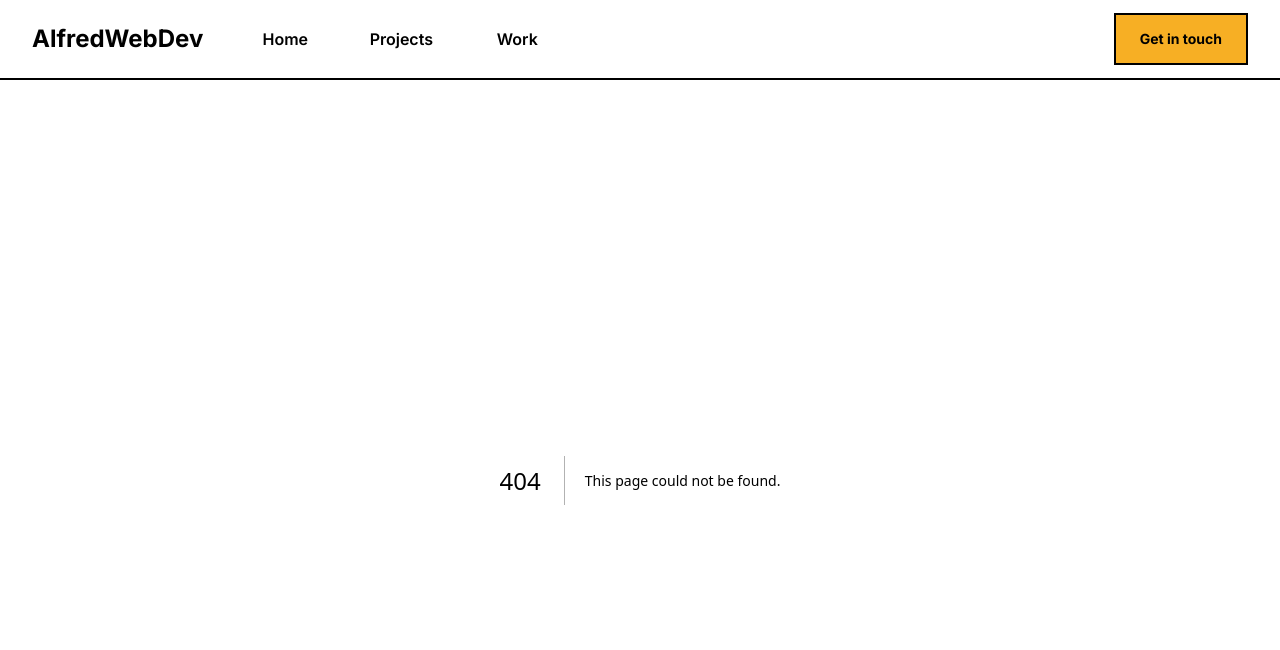
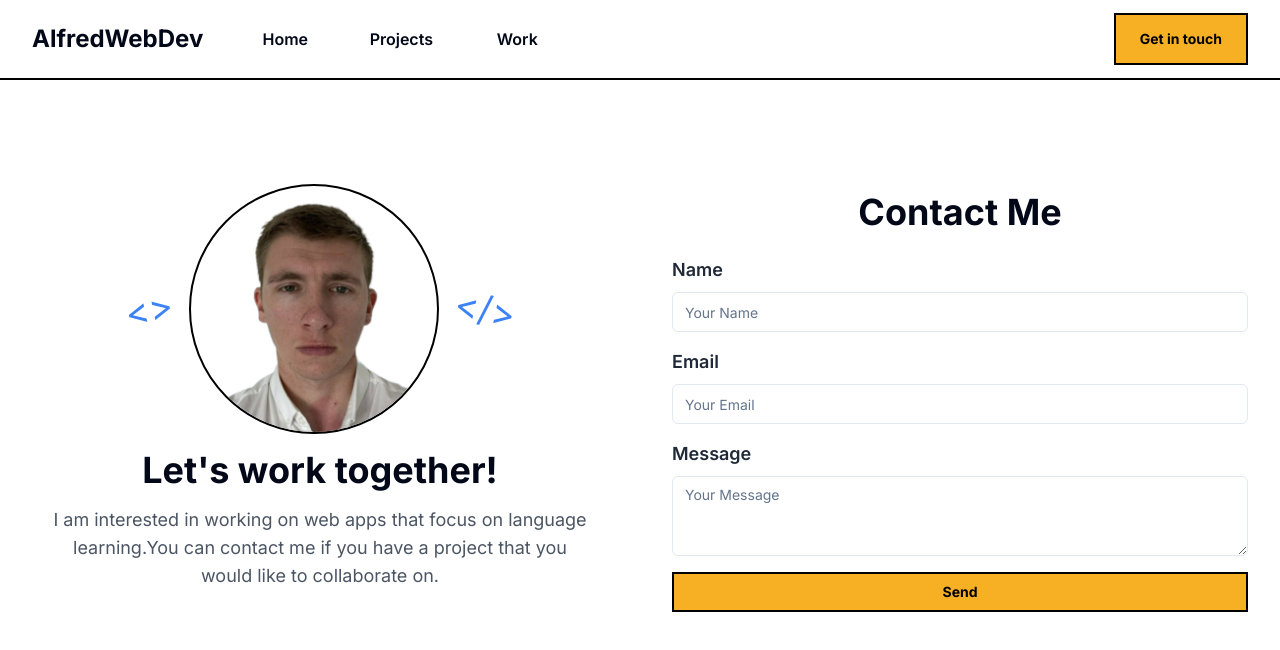
Before and after one commit to alfredonline/personal-portfolio, a Next.js app: page /contact in a window 1280 px wide. Before the commit this address had no page. Shown: the top 650 px of the page. Built offline with nearby package versions, Linux system fonts and the light colour scheme.

Commit message:
add contatc page

```diff
--- a/package.json
+++ b/package.json
@@ -12,6 +12,7 @@
     "@radix-ui/react-dialog": "^1.1.1",
     "@radix-ui/react-scroll-area": "^1.1.0",
     "@radix-ui/react-slot": "^1.1.0",
+    "@sendgrid/mail": "^8.1.3",
     "class-variance-authority": "^0.7.0",
     "clsx": "^2.1.1",
     "lucide-react": "^0.411.0",
--- /dev/null
+++ b/src/app/contact/page.tsx
@@ -0,0 +1,26 @@
+import HireMe from "@/components/cards/hireMe";
+import ContactForm from "@/components/contactForm";
+
+const Page = () => {
+  return (
+    <div className="grid grid-cols-1 md:grid-cols-2 h-screen">
+      <div className="h-full">
+        <br />
+        <br />
+        <br />
+        <HireMe
+            isContactPage={true}
+        />
+      </div>
+      <div className="flex flex-col p-8">
+        <h2 className="text-4xl font-bold text-center mt-20">Contact Me</h2>
+        <br />
+        <ContactForm
+
+        />
+      </div>
+    </div>
+  );
+};
+
+export default Page;
--- a/src/app/project/[slug]/page.tsx
+++ b/src/app/project/[slug]/page.tsx
@@ -1,26 +1,7 @@
 import { projects } from "../../../../config/site-data";
+import Container from "@/components/container";
 
-import { cn } from "@/lib/utils";
 
-function Container(props: {
-  children: React.ReactNode;
-  className?: string;
-  large?: boolean;
-  alt?: boolean;
-}) {
-  return (
-    <div
-      className={cn(
-        "container px-8 mx-auto xl:px-5",
-        props.large ? " max-w-screen-xl" : " max-w-screen-lg",
-        !props.alt && "py-5 lg:py-8",
-        props.className
-      )}
-    >
-      {props.children}
-    </div>
-  );
-}
 
 const getProject = (slug: string) => {
   const project = projects.find((project) => project.slug === slug);
--- /dev/null
+++ b/src/components/cards/hireMe.tsx
@@ -0,0 +1,48 @@
+import Image from "next/image";
+import { Button } from "@/components/ui/button";
+import { hireMeParagraph } from "../../../config/site-data";
+
+function HireMe({ isContactPage }: { isContactPage?: boolean }) {
+  return (
+    <div className="flex flex-col items-center gap-4 mx-auto max-w-[600px] p-8">
+      <div className="flex items-center gap-4">
+        <h2
+          className="text-4xl -rotate-12 hidden md:block"
+          style={{
+            color: "#3b82f6",
+          }}
+        >
+          &lt;&gt;
+        </h2>
+        <Image
+          src="/me.png"
+          alt="Hire me"
+          className="object-cover rounded-full border-2 border-black"
+          width={250}
+          height={250}
+        />
+        <h2
+          className="text-4xl rotate-12 hidden md:block"
+          style={{
+            color: "#3b82f6",
+          }}
+        >
+          &lt;/&gt;
+        </h2>
+      </div>
+      <h2 className="text-4xl font-bold">Let&apos;s work together!</h2>
+      <p className="text-lg text-gray-600"
+        style={{
+            textAlign: isContactPage ? "center" : "left",
+        }}
+      >{hireMeParagraph}</p>
+      {!isContactPage && (
+        <Button variant="default" size="default">
+          Contact me
+        </Button>
+      )}
+    </div>
+  );
+}
+
+export default HireMe;
--- /dev/null
+++ b/src/components/contactForm/index.tsx
@@ -0,0 +1,60 @@
+import sgMail from "@sendgrid/mail";
+import { Input } from "../ui/input";
+import { Textarea } from "../ui/textarea";
+import { Button } from "../ui/button";
+
+const ContactForm = () => {
+  // Handle form submission
+  async function handleSubmit(formData: FormData) {
+    "use server";
+    console.log("Form Data", formData);
+    sgMail.setApiKey(process.env.SENDGRID_API_KEY!);
+    const rawformData = {
+      to: process.env.SENDGRID_TO_EMAIL!,
+      from: process.env.SENDGRID_FROM_EMAIL!,
+      subject: `New message from ${formData.get("name")}`,
+      text: formData.get("message"),
+    };
+
+    try {
+      await sgMail.send({
+        ...rawformData,
+        text: `From: ${formData.get("email")}\n\n${formData.get("message")}`,
+      });
+      console.log("Email Send Successfully!");
+    } catch (error) {
+      // Send an error response
+      console.log(error);
+      console.log("Something went wrong, please try again!");
+    }
+  }
+
+  return (
+    <form action={handleSubmit} className="flex flex-col gap-4">
+      <div className="flex flex-col gap-2">
+        <label htmlFor="name" className="text-lg font-semibold text-gray-800">
+          Name
+        </label>
+        <Input type="text" id="name" name="name" placeholder="Your Name" />
+      </div>
+      <div className="flex flex-col gap-2">
+        <label htmlFor="email" className="text-lg font-semibold text-gray-800">
+          Email
+        </label>
+        <Input type="email" id="email" name="email" placeholder="Your Email" />
+      </div>
+      <div className="flex flex-col gap-2">
+        <label
+          htmlFor="message"
+          className="text-lg font-semibold text-gray-800"
+        >
+          Message
+        </label>
+        <Textarea id="message" name="message" placeholder="Your Message" />
+      </div>
+      <Button type="submit">Send</Button>
+    </form>
+  );
+};
+
+export default ContactForm;
--- /dev/null
+++ b/src/components/container/index.tsx
@@ -0,0 +1,21 @@
+import { cn } from "@/lib/utils";
+
+export default function Container(props: {
+    children: React.ReactNode;
+    className?: string;
+    large?: boolean;
+    alt?: boolean;
+  }) {
+    return (
+      <div
+        className={cn(
+          "container px-8 mx-auto xl:px-5",
+          props.large ? " max-w-screen-xl" : " max-w-screen-lg",
+          !props.alt && "py-5 lg:py-8",
+          props.className
+        )}
+      >
+        {props.children}
+      </div>
+    );
+  }
--- a/src/components/skills/index.tsx
+++ b/src/components/skills/index.tsx
@@ -2,51 +2,12 @@ import {
   experience,
   currentRole,
   socialMedia,
-  hireMeParagraph,
 } from "../../../config/site-data";
 import { Card } from "@/components/ui/card";
-import { Button } from "@/components/ui/button";
 import { skillsIcons } from "../../../config/site-data";
-import Image from "next/image";
+import HireMe from "@/components/cards/hireMe";
 
-function HireMe() {
-  return (
-    <div className="flex flex-col items-center gap-4 mx-auto max-w-[600px] p-8">
-      <div className="flex items-center gap-4">
-        <h2
-          className="text-4xl -rotate-12 hidden md:block"
-          style={{
-            color: "#3b82f6",
-          }}
-        >
-          &lt;&gt;
-        </h2>
-        <Image
-          src="/me.png"
-          alt="Hire me"
-          className="object-cover rounded-full border-2 border-black"
-          width={250}
-          height={250}
-        />
-        <h2
-          className="text-4xl rotate-12 hidden md:block"
-          style={{
-            color: "#3b82f6",
-          }}
-        >
-          &lt;/&gt;
-        </h2>
-      </div>
-      <h2 className="text-4xl font-bold">Let&apos;s work together!</h2>
-      <p className="text-lg text-gray-600">
-        {hireMeParagraph}
-      </p>
-      <Button variant="default" size="default">
-        Contact me
-      </Button>
-    </div>
-  );
-}
+
 
 function EmployeeCard({
   Role,
--- /dev/null
+++ b/src/components/ui/input.tsx
@@ -0,0 +1,25 @@
+import * as React from "react"
+
+import { cn } from "@/lib/utils"
+
+export interface InputProps
+  extends React.InputHTMLAttributes<HTMLInputElement> {}
+
+const Input = React.forwardRef<HTMLInputElement, InputProps>(
+  ({ className, type, ...props }, ref) => {
+    return (
+      <input
+        type={type}
+        className={cn(
+          "flex h-10 w-full rounded-md border border-input bg-background px-3 py-2 text-sm ring-offset-background file:border-0 file:bg-transparent file:text-sm file:font-medium placeholder:text-muted-foreground focus-visible:outline-none focus-visible:ring-2 focus-visible:ring-ring focus-visible:ring-offset-2 disabled:cursor-not-allowed disabled:opacity-50",
+          className
+        )}
+        ref={ref}
+        {...props}
+      />
+    )
+  }
+)
+Input.displayName = "Input"
+
+export { Input }
--- /dev/null
+++ b/src/components/ui/textarea.tsx
@@ -0,0 +1,24 @@
+import * as React from "react"
+
+import { cn } from "@/lib/utils"
+
+export interface TextareaProps
+  extends React.TextareaHTMLAttributes<HTMLTextAreaElement> {}
+
+const Textarea = React.forwardRef<HTMLTextAreaElement, TextareaProps>(
+  ({ className, ...props }, ref) => {
+    return (
+      <textarea
+        className={cn(
+          "flex min-h-[80px] w-full rounded-md border border-input bg-background px-3 py-2 text-sm ring-offset-background placeholder:text-muted-foreground focus-visible:outline-none focus-visible:ring-2 focus-visible:ring-ring focus-visible:ring-offset-2 disabled:cursor-not-allowed disabled:opacity-50",
+          className
+        )}
+        ref={ref}
+        {...props}
+      />
+    )
+  }
+)
+Textarea.displayName = "Textarea"
+
+export { Textarea }
```
Also changed, not shown: 2 other files (tests, documents, lock files or other folders).
